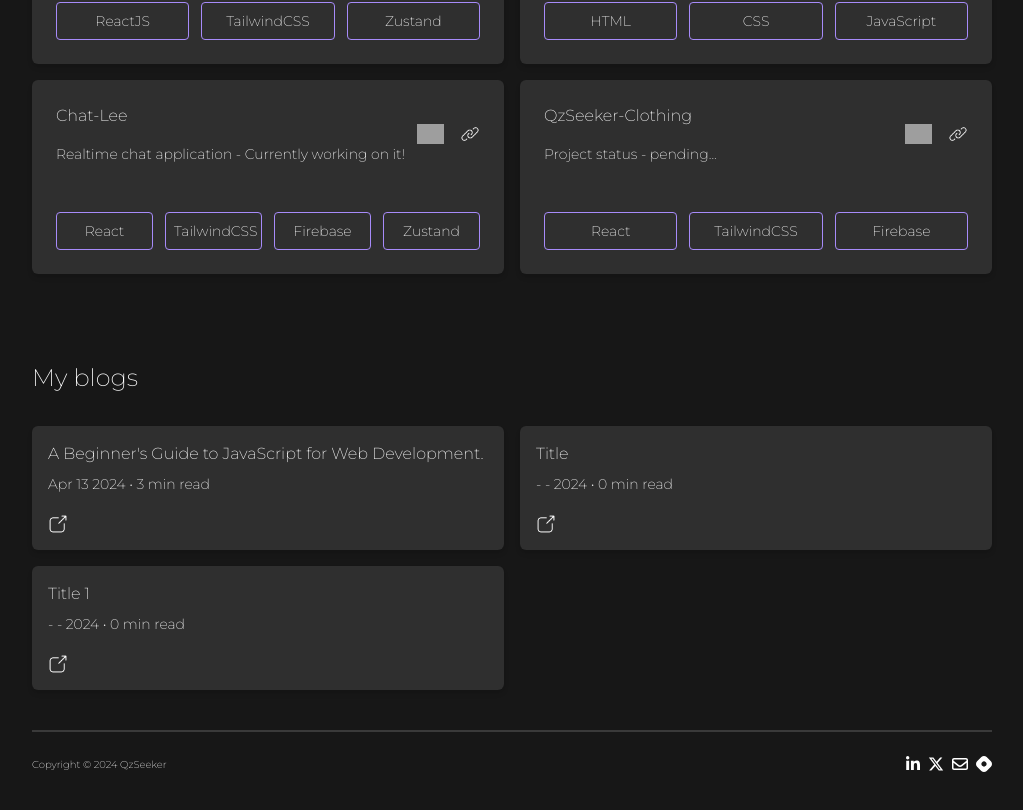
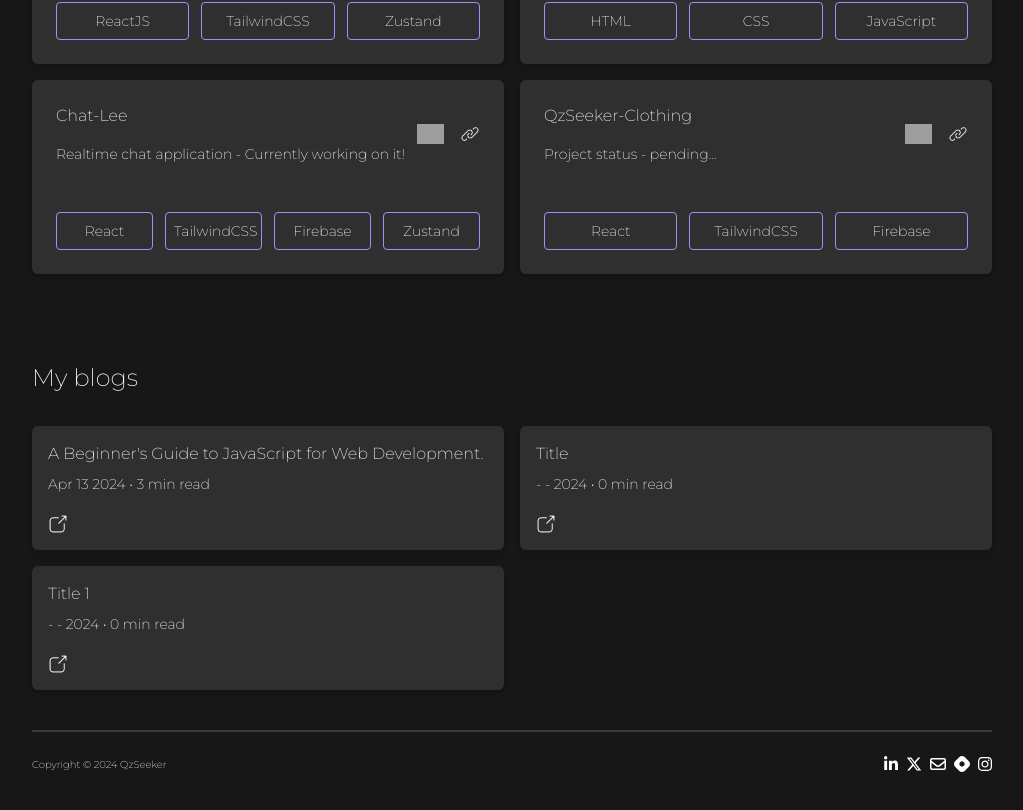
Before and after one commit to qzSeeker/PortfolioQzseeker, a React (Vite) app: page / in a window 1280 px wide. Shown: the part 1678-2488 px from the top of the page, without its empty margins (128-1151 px from the left). Built offline with nearby package versions, Linux system fonts and the light colour scheme; grey boxes are pictures that could not be loaded.

Commit message:
add instagram link

```diff
--- a/src/Components/Footer.jsx
+++ b/src/Components/Footer.jsx
@@ -11,7 +11,7 @@
         <div className="flex w-max gap-2">
           <a href="https://www.linkedin.com/in/arpit-yadav-29b5a0257/?utm_source=share&utm_campaign=share_via&utm_content=profile&utm_medium=android_app" target="_blank">
           <svg
-            className="h-4 cursor-pointer fill-current hover:text-white/25 ease-in"
+            className="h-4 cursor-pointer fill-current hover:text-white/25 ease-in transition-all"
             xmlns="http://www.w3.org/2000/svg"
             viewBox="0 0 448 512"
           >
@@ -20,7 +20,7 @@
           </a>
           <a href="https://twitter.com/arpityadv_?t=cHZVjiDOPwESuHtLPyT2Ag&s=09" target="_blank">
           <svg
-            className="h-4 cursor-pointer fill-current hover:text-white/25 ease-in"
+            className="h-4 cursor-pointer fill-current hover:text-white/25 ease-in transition-all"
             xmlns="http://www.w3.org/2000/svg"
             viewBox="0 0 512 512"
           >
@@ -29,7 +29,7 @@
           </a>
           <a href="mailto:qzseeker@gmail.com" target="_blank">
           <svg
-            className="h-4 cursor-pointer fill-current hover:text-white/25 ease-in"
+            className="h-4 cursor-pointer fill-current hover:text-white/25 ease-in transition-all"
             xmlns="http://www.w3.org/2000/svg"
             viewBox="0 0 512 512"
           >
@@ -38,12 +38,19 @@
           </a>
           <a href="https://hashnode.com/@qzseeker" target="_blank">
           <svg
-            className="h-4 cursor-pointer fill-current hover:text-white/25 ease-in"
+            className="h-4 cursor-pointer fill-current hover:text-white/25 ease-in transition-all"
             xmlns="http://www.w3.org/2000/svg"
             viewBox="0 0 512 512"
           >
             <path d="M35.2 171.1C-11.7 217.1-11.7 294 35.2 340.9L171.1 476.8C217.1 523.7 294 523.7 340.9 476.8L476.8 340.9C523.7 294 523.7 217.1 476.8 171.1L340.9 35.2C294-11.7 217.1-11.7 171.1 35.2L35.2 171.1zM315.5 315.5C282.6 348.3 229.4 348.3 196.6 315.5C163.7 282.6 163.7 229.4 196.6 196.6C229.4 163.7 282.6 163.7 315.5 196.6C348.3 229.4 348.3 282.6 315.5 315.5z" />
           </svg>
+          </a>
+          <a>
+          <svg
+            className="h-4 cursor-pointer fill-current hover:text-white/25 ease-in transition-all"
+            xmlns="http://www.w3.org/2000/svg"
+            viewBox="0 0 448 512">
+            <path d="M224.1 141c-63.6 0-114.9 51.3-114.9 114.9s51.3 114.9 114.9 114.9S339 319.5 339 255.9 287.7 141 224.1 141zm0 189.6c-41.1 0-74.7-33.5-74.7-74.7s33.5-74.7 74.7-74.7 74.7 33.5 74.7 74.7-33.6 74.7-74.7 74.7zm146.4-194.3c0 14.9-12 26.8-26.8 26.8-14.9 0-26.8-12-26.8-26.8s12-26.8 26.8-26.8 26.8 12 26.8 26.8zm76.1 27.2c-1.7-35.9-9.9-67.7-36.2-93.9-26.2-26.2-58-34.4-93.9-36.2-37-2.1-147.9-2.1-184.9 0-35.8 1.7-67.6 9.9-93.9 36.1s-34.4 58-36.2 93.9c-2.1 37-2.1 147.9 0 184.9 1.7 35.9 9.9 67.7 36.2 93.9s58 34.4 93.9 36.2c37 2.1 147.9 2.1 184.9 0 35.9-1.7 67.7-9.9 93.9-36.2 26.2-26.2 34.4-58 36.2-93.9 2.1-37 2.1-147.8 0-184.8zM398.8 388c-7.8 19.6-22.9 34.7-42.6 42.6-29.5 11.7-99.5 9-132.1 9s-102.7 2.6-132.1-9c-19.6-7.8-34.7-22.9-42.6-42.6-11.7-29.5-9-99.5-9-132.1s-2.6-102.7 9-132.1c7.8-19.6 22.9-34.7 42.6-42.6 29.5-11.7 99.5-9 132.1-9s102.7-2.6 132.1 9c19.6 7.8 34.7 22.9 42.6 42.6 11.7 29.5 9 99.5 9 132.1s2.7 102.7-9 132.1z"/></svg>
           </a>
         </div>
       </div>
```
Also changed, not shown: public/instagram.png (added).
